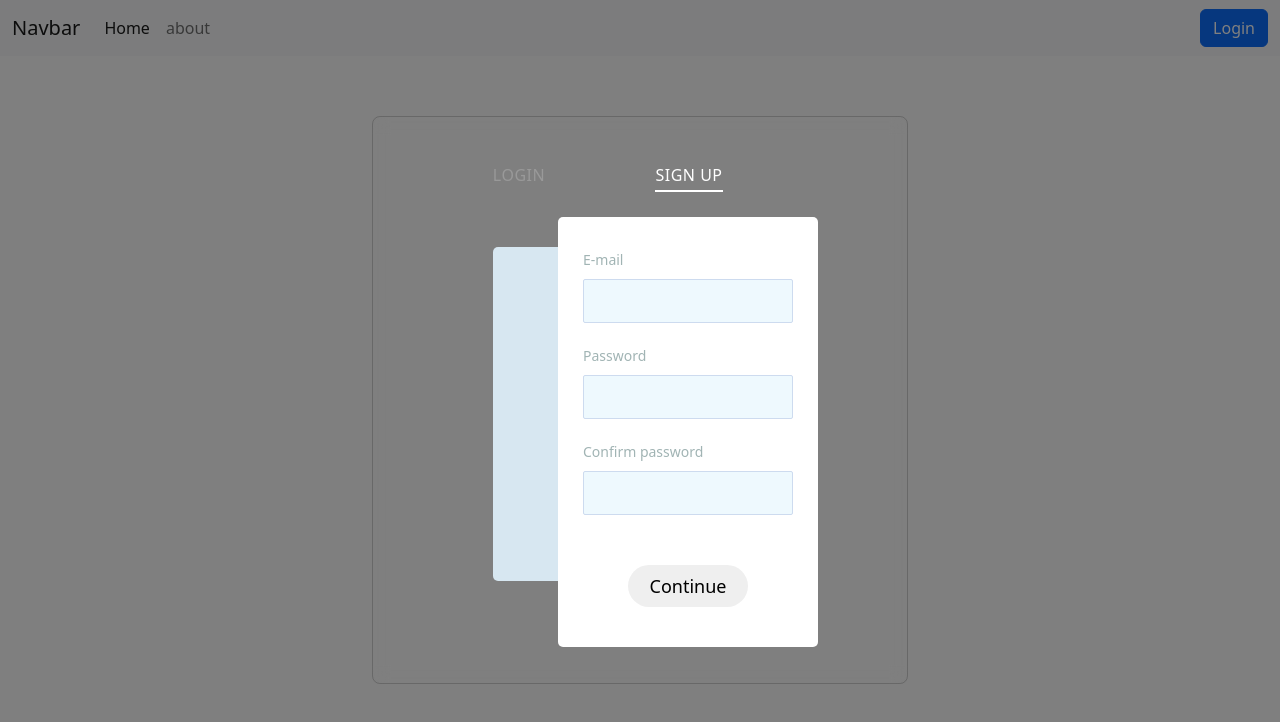
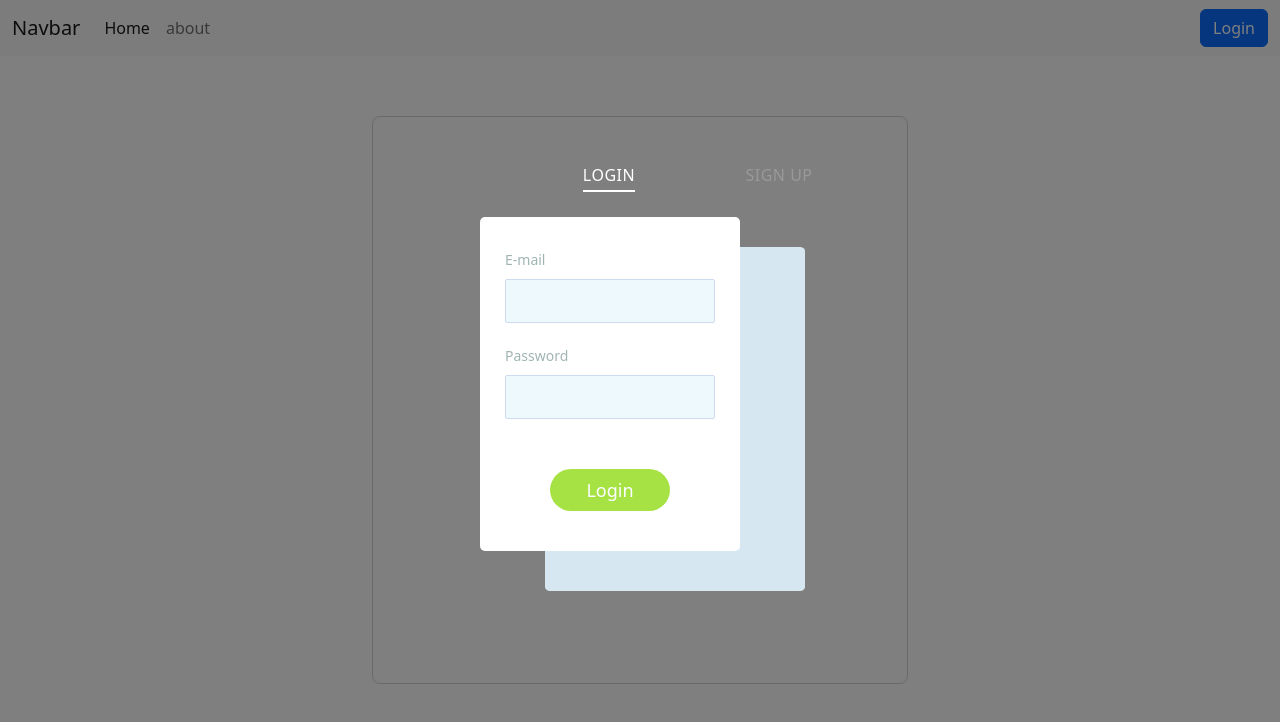
Before and after one commit to Mohit-Kukreja-2002/Employee_Management, a React (Create React App) app in the folder employee_management/frontend/: page /login in a window 1280 px wide. Both pictures are taken after a click on the button "Login". Shown: the top 722 px of the page. Built offline with nearby package versions, Linux system fonts and the light colour scheme; a web font is replaced by a local one.

Commit message:
minor changes

```diff
--- a/employee_management/frontend/src/Components/Login.css
+++ b/employee_management/frontend/src/Components/Login.css
@@ -276,5 +276,5 @@
 	max-width: 536px;
 	margin: auto;
 	background-color: inherit;
-	backdrop-filter: blur(8px);
+	/* backdrop-filter: blur(8px); */
 }
--- a/employee_management/frontend/src/Components/Login.js
+++ b/employee_management/frontend/src/Components/Login.js
@@ -17,7 +17,7 @@ export default function Login(props) {
       centered
     >
       <Modal.Body className="forms">
-        <div className={isActive ? 'is-active form-wrapper' : 'form-wrapper'} onClick={handleClick}>
+        <div className={isActive ? 'form-wrapper' : 'is-active form-wrapper'} onClick={handleClick}>
           <button type="button" className="switcher switcher-login">
             Login
             <span className="underline"></span>
@@ -37,7 +37,7 @@ export default function Login(props) {
             <button type="submit" className="btn-login">Login</button>
           </form>
         </div>
-        <div className={isActive ? 'form-wrapper' : 'is-active form-wrapper'} onClick={handleClick}>
+        <div className={isActive ? 'is-active form-wrapper' : 'form-wrapper'} onClick={handleClick}>
           <button type="button" className="switcher switcher-signup">
             Sign Up
             <span className="underline"></span>
--- a/package.json
+++ /dev/null
@@ -1,6 +0,0 @@
-{
-  "dependencies": {
-    "bootstrap": "^5.2.2",
-    "react-bootstrap": "^2.5.0"
-  }
-}
```
Also changed, not shown: 1 other file (tests, documents, lock files or other folders).
